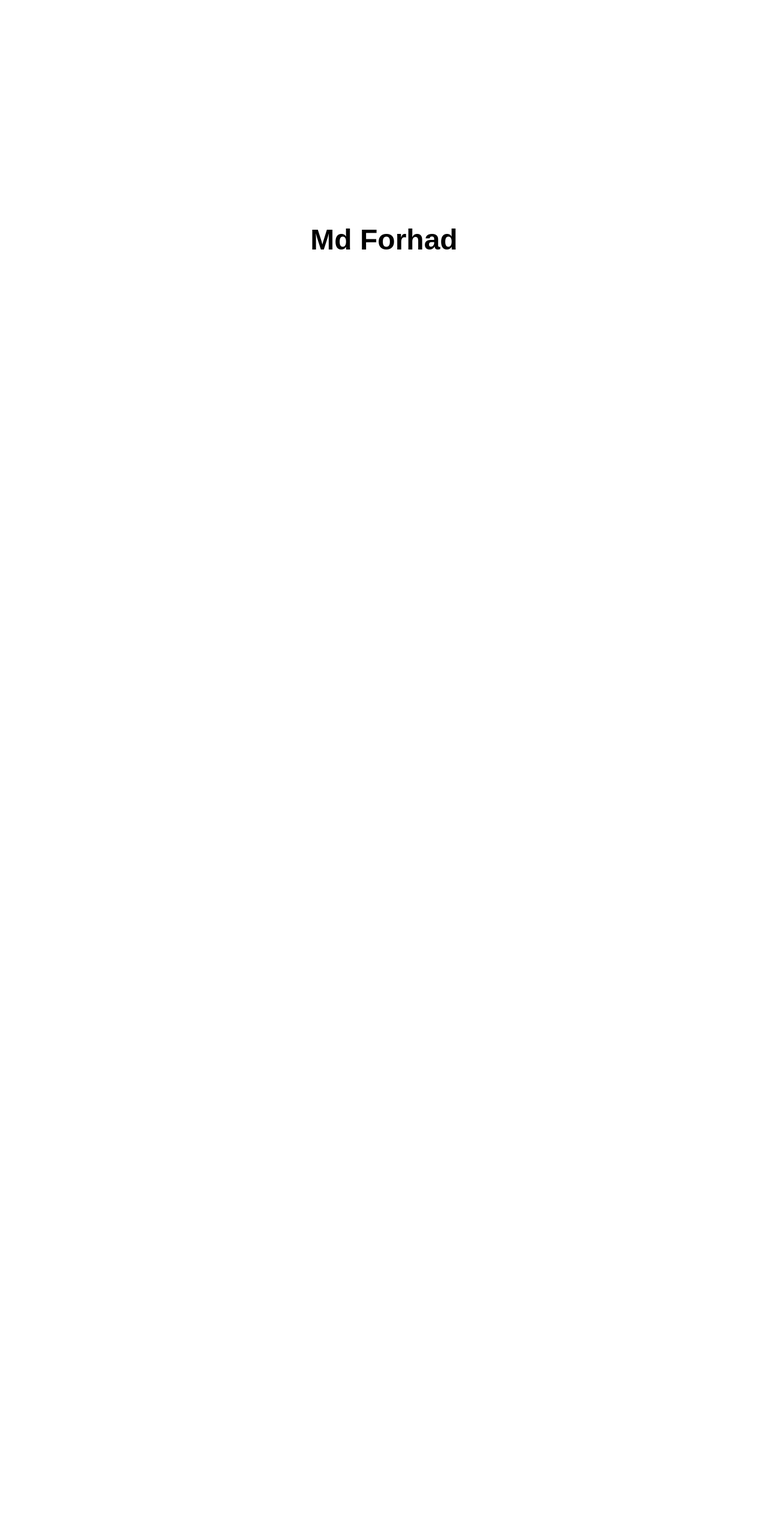
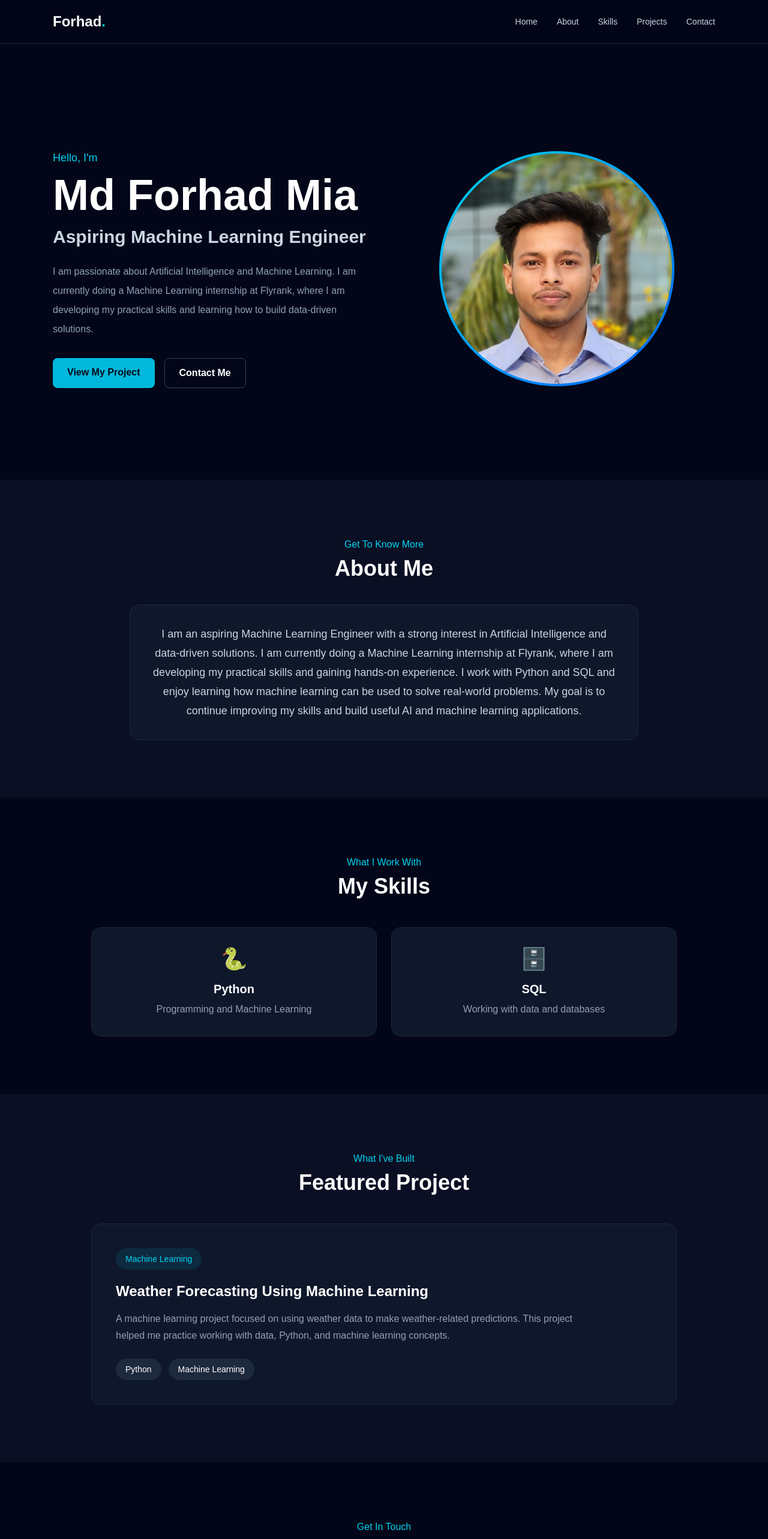
Before and after one commit to forhadmia231/md-forhad-portfolio, a Next.js app: page / in a window 1280 px wide. Shown: the top 2566 px of the page at 60% size. Before the commit the page ends 800 px from the top, so only its background shows below. Built offline with nearby package versions, Linux system fonts and the light colour scheme.

Commit message:
Update personal AI portfolio

```diff
--- a/app/page.tsx
+++ b/app/page.tsx
@@ -1,9 +1,214 @@
 export default function Home() {
   return (
-    <main className="flex min-h-screen items-center justify-center bg-white">
-      <h1 className="text-5xl font-bold text-black">
-        Md Forhad
-      </h1>
+    <main className="min-h-screen bg-slate-950 text-white">
+      {/* Navbar */}
+      <nav className="fixed top-0 z-50 w-full border-b border-slate-800 bg-slate-950/90 backdrop-blur">
+        <div className="mx-auto flex max-w-6xl items-center justify-between px-6 py-5">
+          <a href="#home" className="text-2xl font-bold">
+            Forhad<span className="text-cyan-400">.</span>
+          </a>
+
+          <div className="hidden gap-8 text-sm text-slate-300 md:flex">
+            <a href="#home" className="hover:text-cyan-400">
+              Home
+            </a>
+            <a href="#about" className="hover:text-cyan-400">
+              About
+            </a>
+            <a href="#skills" className="hover:text-cyan-400">
+              Skills
+            </a>
+            <a href="#projects" className="hover:text-cyan-400">
+              Projects
+            </a>
+            <a href="#contact" className="hover:text-cyan-400">
+              Contact
+            </a>
+          </div>
+        </div>
+      </nav>
+
+      {/* Hero Section */}
+      <section
+        id="home"
+        className="mx-auto flex min-h-screen max-w-6xl flex-col items-center justify-center gap-12 px-6 pt-24 md:flex-row"
+      >
+        <div className="flex-1 text-center md:text-left">
+          <p className="mb-3 text-lg font-medium text-cyan-400">
+            Hello, I&apos;m
+          </p>
+
+          <h1 className="mb-4 text-5xl font-bold md:text-7xl">
+            Md Forhad Mia
+          </h1>
+
+          <h2 className="mb-6 text-2xl font-semibold text-slate-300 md:text-3xl">
+            Aspiring Machine Learning Engineer
+          </h2>
+
+          <p className="mx-auto mb-8 max-w-xl leading-8 text-slate-400 md:mx-0">
+            I am passionate about Artificial Intelligence and Machine Learning.
+            I am currently doing a Machine Learning internship at Flyrank,
+            where I am developing my practical skills and learning how to build
+            data-driven solutions.
+          </p>
+
+          <div className="flex flex-wrap justify-center gap-4 md:justify-start">
+            <a
+              href="#projects"
+              className="rounded-lg bg-cyan-500 px-6 py-3 font-semibold text-slate-950 transition hover:bg-cyan-400"
+            >
+              View My Project
+            </a>
+
+            <a
+              href="#contact"
+              className="rounded-lg border border-slate-700 px-6 py-3 font-semibold transition hover:border-cyan-400 hover:text-cyan-400"
+            >
+              Contact Me
+            </a>
+          </div>
+        </div>
+
+        <div className="flex flex-1 justify-center">
+          <div className="rounded-full bg-gradient-to-br from-cyan-400 to-blue-600 p-1">
+            <img
+              src="/forhad.jpg"
+              alt="Md Forhad Mia"
+              className="h-72 w-72 rounded-full object-cover md:h-96 md:w-96"
+            />
+          </div>
+        </div>
+      </section>
+
+      {/* About Section */}
+      <section id="about" className="bg-slate-900/60 py-24">
+        <div className="mx-auto max-w-4xl px-6">
+          <p className="mb-2 text-center font-medium text-cyan-400">
+            Get To Know More
+          </p>
+
+          <h2 className="mb-10 text-center text-4xl font-bold">About Me</h2>
+
+          <div className="rounded-2xl border border-slate-800 bg-slate-900 p-8">
+            <p className="text-center text-lg leading-8 text-slate-300">
+              I am an aspiring Machine Learning Engineer with a strong interest
+              in Artificial Intelligence and data-driven solutions. I am
+              currently doing a Machine Learning internship at Flyrank, where I
+              am developing my practical skills and gaining hands-on
+              experience. I work with Python and SQL and enjoy learning how
+              machine learning can be used to solve real-world problems. My
+              goal is to continue improving my skills and build useful AI and
+              machine learning applications.
+            </p>
+          </div>
+        </div>
+      </section>
+
+      {/* Skills Section */}
+      <section id="skills" className="py-24">
+        <div className="mx-auto max-w-5xl px-6">
+          <p className="mb-2 text-center font-medium text-cyan-400">
+            What I Work With
+          </p>
+
+          <h2 className="mb-12 text-center text-4xl font-bold">My Skills</h2>
+
+          <div className="grid gap-6 sm:grid-cols-2">
+            <div className="rounded-2xl border border-slate-800 bg-slate-900 p-8 text-center transition hover:-translate-y-1 hover:border-cyan-500">
+              <div className="mb-4 text-4xl">🐍</div>
+              <h3 className="text-xl font-bold">Python</h3>
+              <p className="mt-2 text-slate-400">
+                Programming and Machine Learning
+              </p>
+            </div>
+
+            <div className="rounded-2xl border border-slate-800 bg-slate-900 p-8 text-center transition hover:-translate-y-1 hover:border-cyan-500">
+              <div className="mb-4 text-4xl">🗄️</div>
+              <h3 className="text-xl font-bold">SQL</h3>
+              <p className="mt-2 text-slate-400">
+                Working with data and databases
+              </p>
+            </div>
+          </div>
+        </div>
+      </section>
+
+      {/* Projects Section */}
+      <section id="projects" className="bg-slate-900/60 py-24">
+        <div className="mx-auto max-w-5xl px-6">
+          <p className="mb-2 text-center font-medium text-cyan-400">
+            What I&apos;ve Built
+          </p>
+
+          <h2 className="mb-12 text-center text-4xl font-bold">
+            Featured Project
+          </h2>
+
+          <div className="rounded-2xl border border-slate-800 bg-slate-900 p-8 md:p-10">
+            <div className="mb-5 inline-block rounded-full bg-cyan-400/10 px-4 py-2 text-sm font-medium text-cyan-400">
+              Machine Learning
+            </div>
+
+            <h3 className="mb-4 text-2xl font-bold">
+              Weather Forecasting Using Machine Learning
+            </h3>
+
+            <p className="mb-6 max-w-3xl leading-7 text-slate-400">
+              A machine learning project focused on using weather data to make
+              weather-related predictions. This project helped me practice
+              working with data, Python, and machine learning concepts.
+            </p>
+
+            <div className="flex flex-wrap gap-3">
+              <span className="rounded-full bg-slate-800 px-4 py-2 text-sm">
+                Python
+              </span>
+
+              <span className="rounded-full bg-slate-800 px-4 py-2 text-sm">
+                Machine Learning
+              </span>
+            </div>
+          </div>
+        </div>
+      </section>
+
+      {/* Contact Section */}
+      <section id="contact" className="py-24">
+        <div className="mx-auto max-w-4xl px-6 text-center">
+          <p className="mb-2 font-medium text-cyan-400">Get In Touch</p>
+
+          <h2 className="mb-5 text-4xl font-bold">Contact Me</h2>
+
+          <p className="mx-auto mb-10 max-w-2xl text-slate-400">
+            I&apos;m interested in learning, building machine learning projects,
+            and exploring opportunities in AI and Machine Learning.
+          </p>
+
+          <div className="flex flex-wrap justify-center gap-4">
+            <a
+              href="mailto:forhadhossain1595@gmail.com"
+              className="rounded-lg bg-cyan-500 px-6 py-3 font-semibold text-slate-950 transition hover:bg-cyan-400"
+            >
+              Email Me
+            </a>
+
+            <a
+              href="https://github.com/forhadmia231"
+              target="_blank"
+              rel="noopener noreferrer"
+              className="rounded-lg border border-slate-700 px-6 py-3 font-semibold transition hover:border-cyan-400 hover:text-cyan-400"
+            >
+              GitHub
+            </a>
+          </div>
+        </div>
+      </section>
+
+      {/* Footer */}
+      <footer className="border-t border-slate-800 py-8 text-center text-sm text-slate-500">
+        <p>© 2026 Md Forhad Mia. All rights reserved.</p>
+      </footer>
     </main>
   );
 }
```
Also changed, not shown: public/forhad.jpg (added).
